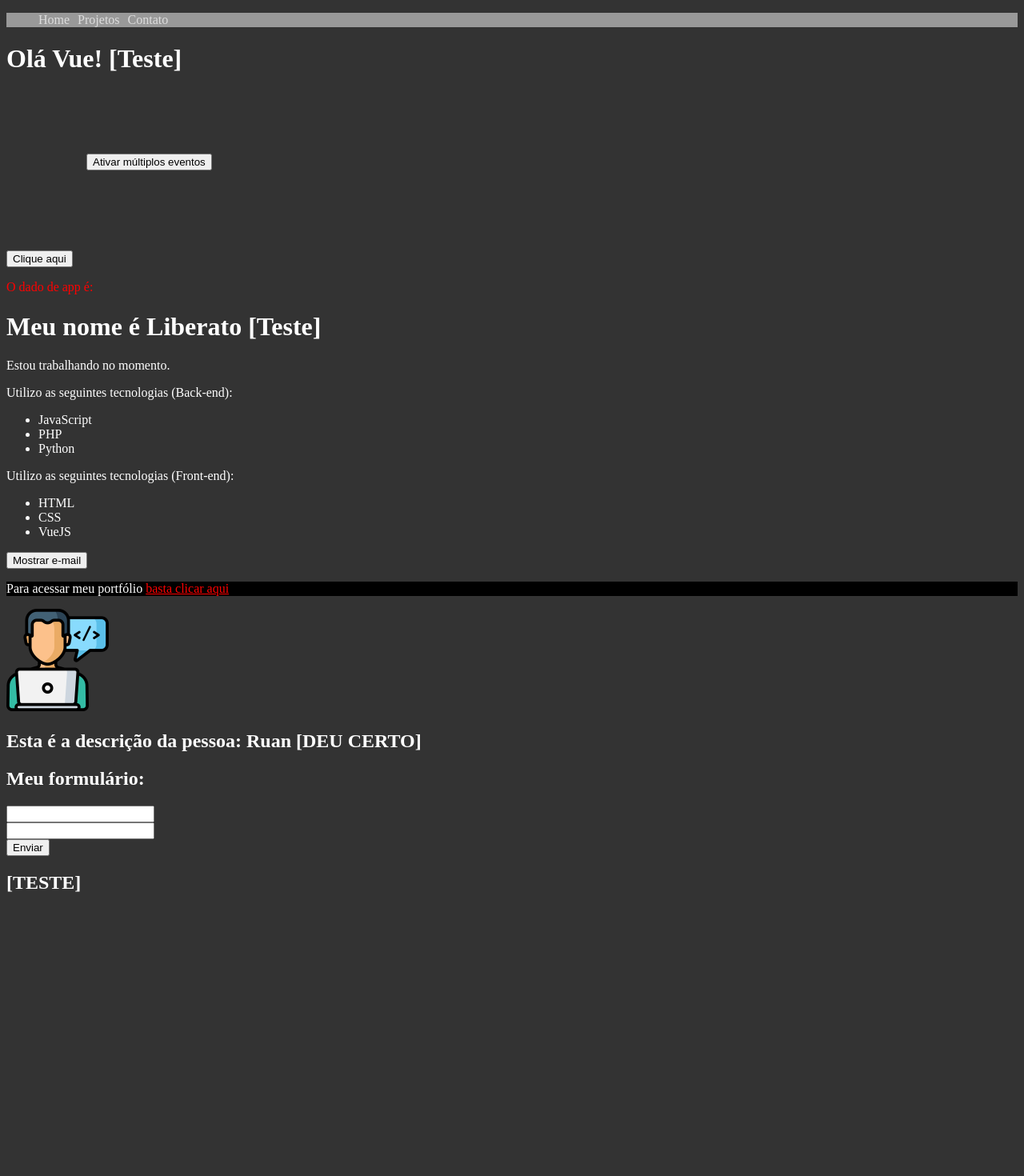
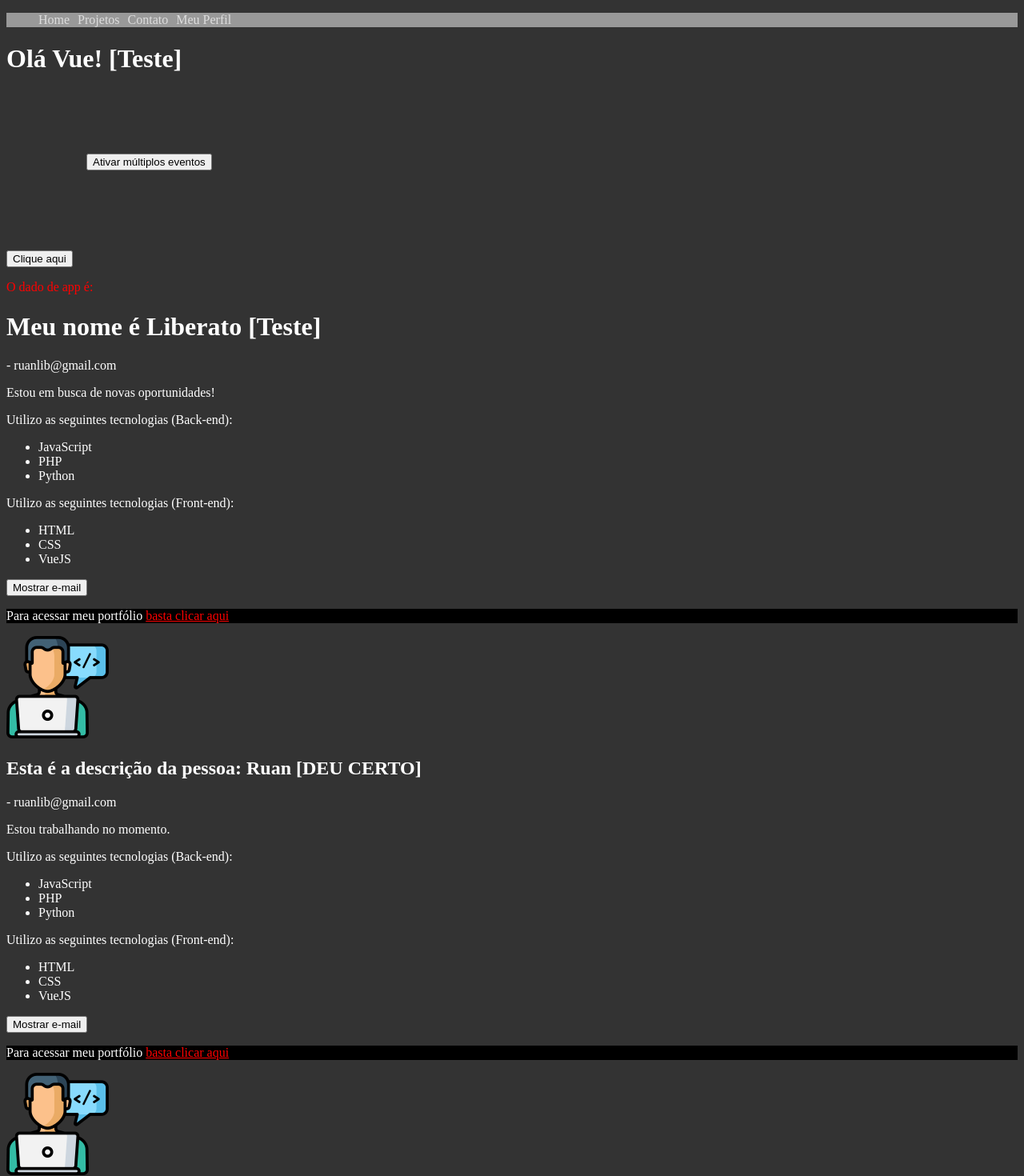
Before and after one commit to euliberato/aprendendo_vuejs, a Vue app: page / in a window 1280 px wide. Shown: the top 1470 px of the page at 80% size. Before the commit the page ends 1137 px from the top, so only its background shows below. Built offline with nearby package versions, Linux system fonts and the light colour scheme.

Commit message:
Aprendendo a utilizar props

```diff
--- a/src/App.vue
+++ b/src/App.vue
@@ -1,10 +1,11 @@
 <template>
   <div>
-    <Header/>
+    <Header :esta_logado="true"/>
     <PrimeiroComponente />
     <p class="paragrafo-pai">O dado de app é: {{ testando }}</p>
     <LifeCycle />
     <Pessoa />
+    <Info/>
   </div>
 </template>
 
@@ -25,7 +26,7 @@ export default {
     Info,
     Pessoa,
     Header
-}
+  }
 }
 </script>
 
--- a/src/components/Header.vue
+++ b/src/components/Header.vue
@@ -9,12 +9,16 @@
         <li>
             <a href="#">Contato</a>
         </li>
+        <li v-if="esta_logado">
+            <a href="#">Meu Perfil</a>
+        </li>
     </ul>
 </template>
 
 <script>
 export default {
-    name: 'Header'
+    name: 'Header',
+    props: ["esta_logado"]
 }
 </script>
 
--- a/src/components/Info.vue
+++ b/src/components/Info.vue
@@ -1,4 +1,6 @@
 <template>
+  <div>
+    <p>{{ compEmail }} - {{ email }}</p>
     <p v-if="esta_trabalhando">Estou trabalhando no momento.</p>
     <p v-else>Estou em busca de novas oportunidades!</p>
     <p>Utilizo as seguintes tecnologias (Back-end):</p>
@@ -17,6 +19,7 @@
     <p v-show="mostrar_email">Mande uma mensagem para: {{ email }}</p>
     <p class="teste">Para acessar meu portfólio <a v-bind:href="meu_link" target="_blank">basta clicar aqui</a></p>
     <Picture/>
+  </div>
 </template>
 <script>
 
@@ -39,7 +42,13 @@ export default {
             ]
         };
     },
-    components: { Picture },
+    props: {
+      compEmail: String,
+      esta_trabalhando: Boolean
+    },
+    components: {
+      Picture
+    },
     methods: {
       showEmail() {
         this.mostrar_email = !this.mostrar_email
--- a/src/components/Pessoa.vue
+++ b/src/components/Pessoa.vue
@@ -1,22 +1,26 @@
 <template>
     <div>
         <h2>Esta é a descrição da pessoa: {{ nome }} [DEU CERTO]</h2>
+        <Info :email="email" :esta_trabalhando=true />
         <Form/>
     </div>
 </template>
 
 <script>
 
+import Info from './Info.vue';
 import Form from './Form.vue';
 
 export default {
     name: "Pessoa",
     components: {
-        Form
+        Form,
+        Info
     },
     data() {
         return {
-            nome: "Ruan"
+            nome: "Ruan",
+            email: 'ruanlib2@gmail.com'
         };
     }
 }
```
Lines whose indentation alone changed are shown as unchanged.
